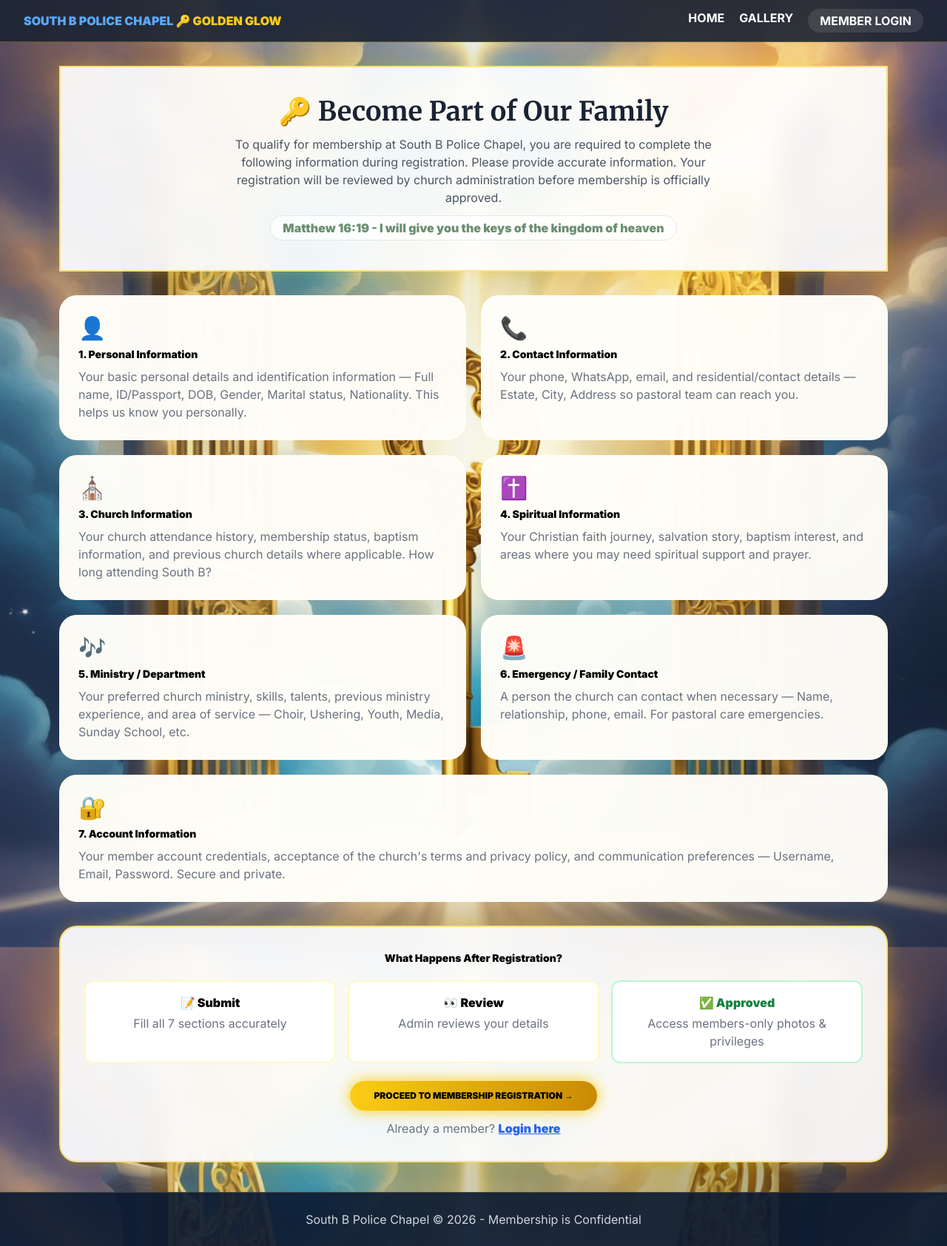
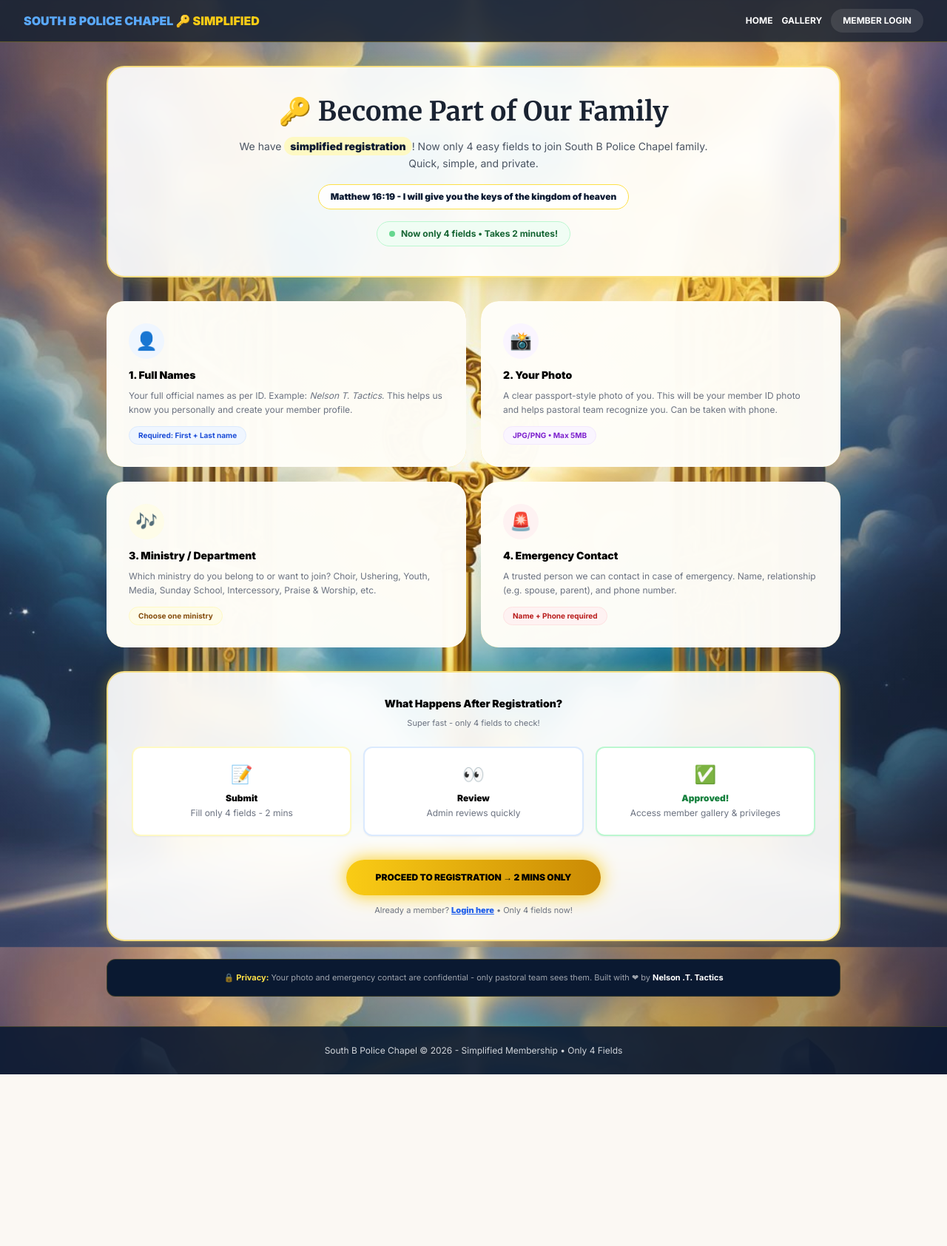
Before and after one commit to naval-tactics/church_website, a Flask app: page /member-qualifications in a window 1280 px wide. Shown: the whole page at 74% size. After the commit the page ends 1452 px from the top, so only its background shows below. Run offline with Flask 3, Linux system fonts and the light colour scheme; some libraries are stand-ins or nearby versions.

Commit message:
simplify member registration to 4 fields only

```diff
--- a/templates/member_qualifications.html
+++ b/templates/member_qualifications.html
@@ -11,43 +11,94 @@ body{font-family:Inter,sans-serif}
 .glass-panel{backdrop-filter:blur(18px);background:rgba(255,255,255,0.92);border:2px solid rgba(250,204,21,0.5);box-shadow:0 0 20px rgba(250,204,21,0.3)}
 .card-golden{position:relative;background:rgba(255,255,255,0.95);border-radius:1.5rem;border:2px solid transparent;transition:all 0.3s}
 .card-golden::after{content:'';position:absolute;inset:-2px;background:linear-gradient(45deg,#facc15,#fde047,#facc15,#eab308);border-radius:inherit;z-index:-1;opacity:0.7}
-.card-golden:hover{transform:translateY(-4px)}
+.card-golden:hover{transform:translateY(-4px) scale(1.02); box-shadow:0 10px 30px rgba(250,204,21,0.3)}
 </style>
 </head>
 <body class="heaven-bg min-h-screen"><div class="min-h-screen bg-gradient-to-br from-[#0f172a]/20 via-transparent to-black/40">
-<nav class="bg-[#1a2332]/90 backdrop-blur text-white px-8 py-3 sticky top-0 z-50 border-b border-[#facc15]/30">
-  <div class="flex justify-between items-center"><div class="text-[#5aa9ff] font-black text-">SOUTH B POLICE CHAPEL <span class="text-[#facc15]">🔑 GOLDEN GLOW</span></div><div class="flex gap-5 text- font-bold"><a href="/">HOME</a><a href="/gallery">GALLERY</a><a href="/members/login" class="bg-white/10 px-4 py-1 rounded-full">MEMBER LOGIN</a></div></div>
+<nav class="bg-[#1a2332]/90 backdrop-blur text-white px-4 md:px-8 py-3 sticky top-0 z-50 border-b border-[#facc15]/30">
+  <div class="flex justify-between items-center flex-wrap gap-3">
+    <div class="text-[#5aa9ff] font-black">SOUTH B POLICE CHAPEL <span class="text-[#facc15]">🔑 SIMPLIFIED</span></div>
+    <div class="flex gap-3 text-xs font-bold items-center">
+      <a href="/" class="hover:text-[#facc15]">HOME</a>
+      <a href="/gallery" class="hover:text-[#facc15]">GALLERY</a>
+      <a href="/members/login" class="bg-white/10 px-4 py-2 rounded-full hover:bg-white/20">MEMBER LOGIN</a>
+    </div>
+  </div>
 </nav>
 
-<div class="max-w-6xl mx-auto px-4 mt-8">
-  <div class="glass-panel rounded- p-10 text-center">
-    <h1 class="text-4xl font-black text-[#1a2332]" style="font-family:Merriweather">🔑 Become Part of Our Family</h1>
-    <p class="mt-3 text- text-gray-600 max-w-2xl mx-auto">To qualify for membership at South B Police Chapel, you are required to complete the following information during registration. Please provide accurate information. Your registration will be reviewed by church administration before membership is officially approved.</p>
-    <p class="mt-3 text- font-black text-[#6B8F71] bg-white/80 px-4 py-1 rounded-full w-fit mx-auto border">Matthew 16:19 - I will give you the keys of the kingdom of heaven</p>
+<div class="max-w-5xl mx-auto px-4 mt-8">
+  <div class="glass-panel rounded-[1.5rem] p-8 md:p-10 text-center">
+    <h1 class="text-3xl md:text-4xl font-black text-[#1a2332]" style="font-family:Merriweather">🔑 Become Part of Our Family</h1>
+    <p class="mt-4 text-sm text-gray-600 max-w-2xl mx-auto leading-relaxed">We have <span class="font-black text-[#0a1931] bg-yellow-100 px-2 py-1 rounded-full">simplified registration</span>! Now only 4 easy fields to join South B Police Chapel family. Quick, simple, and private.</p>
+    <p class="mt-4 text-xs font-black text-[#0a1931] bg-white/90 px-4 py-2 rounded-full w-fit mx-auto border border-yellow-300">Matthew 16:19 - I will give you the keys of the kingdom of heaven</p>
+    <div class="mt-4 inline-flex items-center gap-2 bg-green-50 border border-green-200 px-4 py-2 rounded-full text-xs">
+      <span class="w-2 h-2 bg-green-500 rounded-full animate-pulse"></span>
+      <span class="font-bold text-green-800">Now only 4 fields • Takes 2 minutes!</span>
+    </div>
   </div>
 
   <div class="grid md:grid-cols-2 gap-5 mt-8">
-    <div class="card-golden p-6"><div class="text-3xl">👤</div><h3 class="font-black text-sm mt-2">1. Personal Information</h3><p class="text- text-gray-500 mt-2">Your basic personal details and identification information — Full name, ID/Passport, DOB, Gender, Marital status, Nationality. This helps us know you personally.</p></div>
-    <div class="card-golden p-6"><div class="text-3xl">📞</div><h3 class="font-black text-sm mt-2">2. Contact Information</h3><p class="text- text-gray-500 mt-2">Your phone, WhatsApp, email, and residential/contact details — Estate, City, Address so pastoral team can reach you.</p></div>
-    <div class="card-golden p-6"><div class="text-3xl">⛪</div><h3 class="font-black text-sm mt-2">3. Church Information</h3><p class="text- text-gray-500 mt-2">Your church attendance history, membership status, baptism information, and previous church details where applicable. How long attending South B?</p></div>
-    <div class="card-golden p-6"><div class="text-3xl">✝️</div><h3 class="font-black text-sm mt-2">4. Spiritual Information</h3><p class="text- text-gray-500 mt-2">Your Christian faith journey, salvation story, baptism interest, and areas where you may need spiritual support and prayer.</p></div>
-    <div class="card-golden p-6"><div class="text-3xl">🎶</div><h3 class="font-black text-sm mt-2">5. Ministry / Department</h3><p class="text- text-gray-500 mt-2">Your preferred church ministry, skills, talents, previous ministry experience, and area of service — Choir, Ushering, Youth, Media, Sunday School, etc.</p></div>
-    <div class="card-golden p-6"><div class="text-3xl">🚨</div><h3 class="font-black text-sm mt-2">6. Emergency / Family Contact</h3><p class="text- text-gray-500 mt-2">A person the church can contact when necessary — Name, relationship, phone, email. For pastoral care emergencies.</p></div>
-    <div class="card-golden p-6 md:col-span-2"><div class="text-3xl">🔐</div><h3 class="font-black text-sm mt-2">7. Account Information</h3><p class="text- text-gray-500 mt-2">Your member account credentials, acceptance of the church's terms and privacy policy, and communication preferences — Username, Email, Password. Secure and private.</p></div>
+    <div class="card-golden p-7">
+      <div class="w-12 h-12 bg-blue-50 rounded-full flex items-center justify-center text-2xl mb-3">👤</div>
+      <h3 class="font-black text-sm">1. Full Names</h3>
+      <p class="text-xs text-gray-500 mt-2 leading-relaxed">Your full official names as per ID. Example: <i>Nelson T. Tactics</i>. This helps us know you personally and create your member profile.</p>
+      <div class="mt-3 bg-blue-50 border border-blue-100 rounded-full px-3 py-1 text-[10px] font-bold text-blue-700 w-fit">Required: First + Last name</div>
+    </div>
+
+    <div class="card-golden p-7">
+      <div class="w-12 h-12 bg-purple-50 rounded-full flex items-center justify-center text-2xl mb-3">📸</div>
+      <h3 class="font-black text-sm">2. Your Photo</h3>
+      <p class="text-xs text-gray-500 mt-2 leading-relaxed">A clear passport-style photo of you. This will be your member ID photo and helps pastoral team recognize you. Can be taken with phone.</p>
+      <div class="mt-3 bg-purple-50 border border-purple-100 rounded-full px-3 py-1 text-[10px] font-bold text-purple-700 w-fit">JPG/PNG • Max 5MB</div>
+    </div>
+
+    <div class="card-golden p-7">
+      <div class="w-12 h-12 bg-yellow-50 rounded-full flex items-center justify-center text-2xl mb-3">🎶</div>
+      <h3 class="font-black text-sm">3. Ministry / Department</h3>
+      <p class="text-xs text-gray-500 mt-2 leading-relaxed">Which ministry do you belong to or want to join? Choir, Ushering, Youth, Media, Sunday School, Intercessory, Praise & Worship, etc.</p>
+      <div class="mt-3 bg-yellow-50 border border-yellow-100 rounded-full px-3 py-1 text-[10px] font-bold text-yellow-800 w-fit">Choose one ministry</div>
+    </div>
+
+    <div class="card-golden p-7">
+      <div class="w-12 h-12 bg-red-50 rounded-full flex items-center justify-center text-2xl mb-3">🚨</div>
+      <h3 class="font-black text-sm">4. Emergency Contact</h3>
+      <p class="text-xs text-gray-500 mt-2 leading-relaxed">A trusted person we can contact in case of emergency. Name, relationship (e.g. spouse, parent), and phone number.</p>
+      <div class="mt-3 bg-red-50 border border-red-100 rounded-full px-3 py-1 text-[10px] font-bold text-red-700 w-fit">Name + Phone required</div>
+    </div>
   </div>
 
   <div class="glass-panel rounded-[1.5rem] p-8 mt-8 text-center">
     <h3 class="font-black text-sm">What Happens After Registration?</h3>
-    <div class="grid md:grid-cols-3 gap-4 mt-5 text-">
-      <div class="bg-white p-4 rounded-xl border-2 border-yellow-100"><p class="font-black">📝 Submit</p><p class="text-gray-500 mt-1">Fill all 7 sections accurately</p></div>
-      <div class="bg-white p-4 rounded-xl border-2 border-yellow-100"><p class="font-black">👀 Review</p><p class="text-gray-500 mt-1">Admin reviews your details</p></div>
-      <div class="bg-white p-4 rounded-xl border-2 border-green-200"><p class="font-black text-green-700">✅ Approved</p><p class="text-gray-500 mt-1">Access members-only photos & privileges</p></div>
+    <p class="text-[11px] text-gray-500 mt-2">Super fast - only 4 fields to check!</p>
+    <div class="grid md:grid-cols-3 gap-4 mt-6 text-xs">
+      <div class="bg-white p-5 rounded-xl border-2 border-yellow-100 shadow-sm">
+        <div class="text-2xl mb-2">📝</div>
+        <p class="font-black">Submit</p>
+        <p class="text-gray-500 mt-1 leading-snug">Fill only 4 fields - 2 mins</p>
+      </div>
+      <div class="bg-white p-5 rounded-xl border-2 border-blue-100 shadow-sm">
+        <div class="text-2xl mb-2">👀</div>
+        <p class="font-black">Review</p>
+        <p class="text-gray-500 mt-1 leading-snug">Admin reviews quickly</p>
+      </div>
+      <div class="bg-white p-5 rounded-xl border-2 border-green-200 shadow-sm bg-green-50/50">
+        <div class="text-2xl mb-2">✅</div>
+        <p class="font-black text-green-700">Approved!</p>
+        <p class="text-gray-500 mt-1 leading-snug">Access member gallery & privileges</p>
+      </div>
     </div>
-    <a href="/members/register" class="mt-6 inline-block bg-gradient-to-r from-[#facc15] to-yellow-600 text-black px-8 py-3 rounded-full font-black text-xs shadow-[0_0_20px_#facc15]">PROCEED TO MEMBERSHIP REGISTRATION →</a>
-    <p class="mt-3 text- text-gray-500">Already a member? <a href="/members/login" class="text-blue-600 font-black underline">Login here</a></p>
+    <div class="mt-8 flex flex-col items-center gap-3">
+      <a href="/members/register" class="inline-block bg-gradient-to-r from-[#facc15] to-yellow-600 text-black px-10 py-4 rounded-full font-black text-xs shadow-[0_0_25px_#facc15] hover:scale-105 transition">PROCEED TO REGISTRATION → 2 MINS ONLY</a>
+      <p class="text-[11px] text-gray-500">Already a member? <a href="/members/login" class="text-blue-600 font-black underline">Login here</a> • Only 4 fields now!</p>
+    </div>
+  </div>
+
+  <div class="mt-6 bg-[#0a1931] rounded-xl p-4 text-center border border-yellow-400/20">
+    <p class="text-[11px] text-white/60">🔒 <span class="text-yellow-300 font-bold">Privacy:</span> Your photo and emergency contact are confidential - only pastoral team sees them. Built with ❤ by <span class="text-white font-bold">Nelson .T. Tactics</span></p>
   </div>
 </div>
-<footer class="bg-[#0a1931]/90 text-center text- text-gray-300 py-6 mt-10 border-t border-[#facc15]/20">South B Police Chapel © 2026 - Membership is Confidential</footer>
+
+<footer class="bg-[#0a1931]/90 text-center text-xs text-gray-300 py-6 mt-10 border-t border-[#facc15]/20">South B Police Chapel © 2026 - Simplified Membership • Only 4 Fields</footer>
 </div></div>
 </body>
 </html>
```
